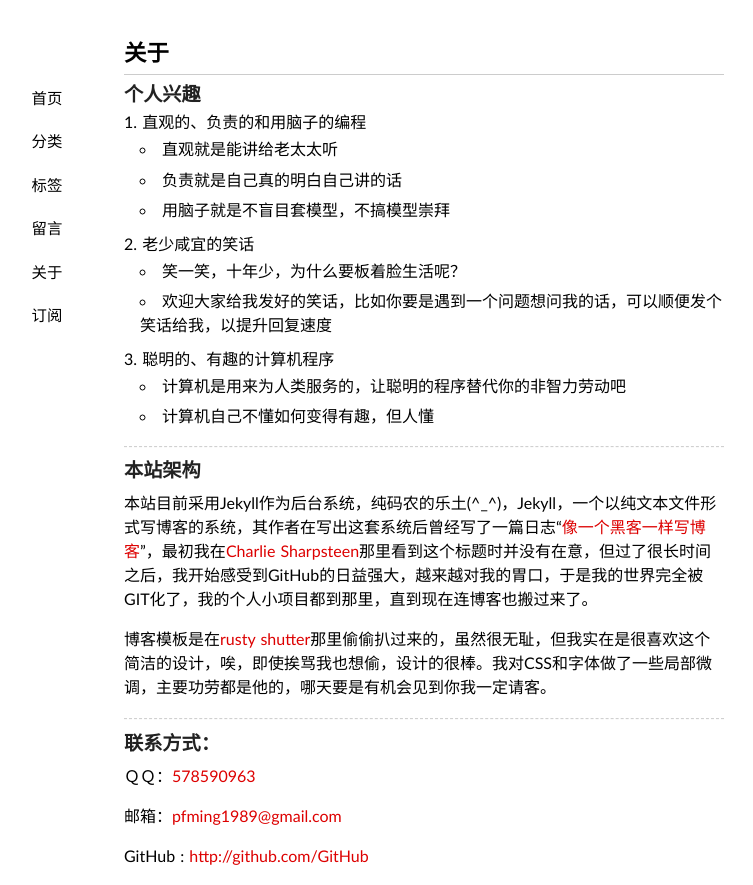
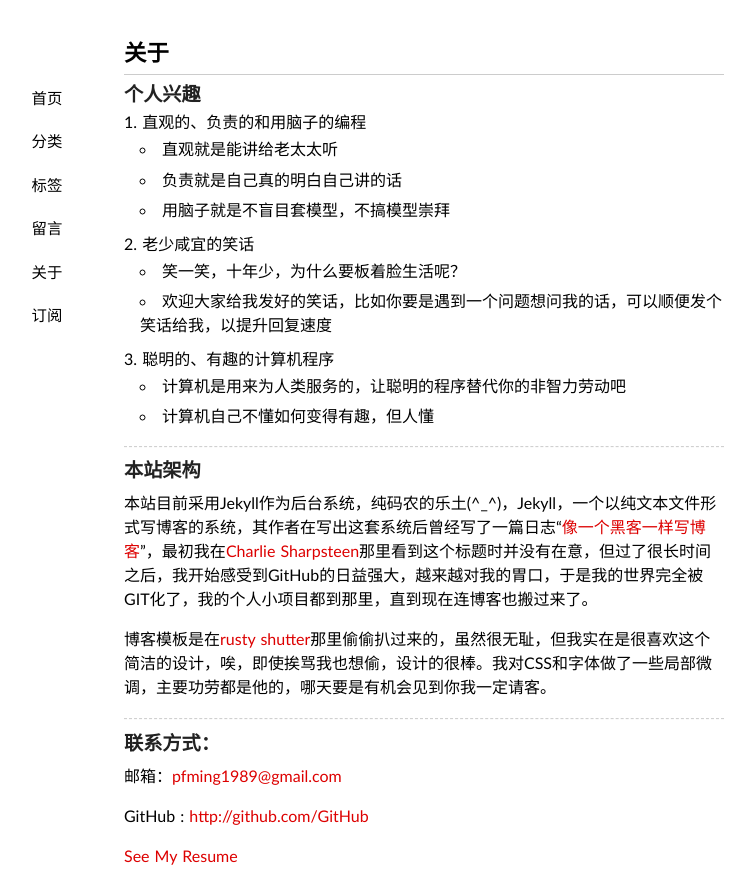
Before and after one commit to JefferyWong/stackvoid.github.io, a Jekyll site: the page built from about/index.md, in a window 1280 px wide. Shown: the top 885 px of the page, without its empty margins (216-969 px from the left). Built offline with Jekyll 4.4.1, drawn with Linux system fonts in a browser that asks for light colours; some web fonts are replaced; Markdown is read by kramdown in place of the engine named in the settings; comment, search, counter and statistics services are not loaded.

Commit message:
Update _config.yml

```diff
--- a/_config.yml
+++ b/_config.yml
@@ -12,4 +12,3 @@ pygments: true
 safe: true
 paginate: 20
 about: "Stackvoid's Attitude."
-qq: 578590963
```
